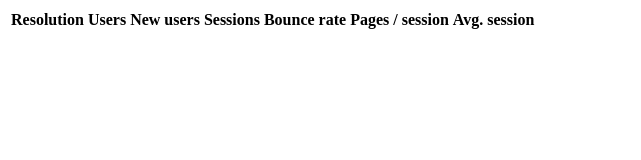
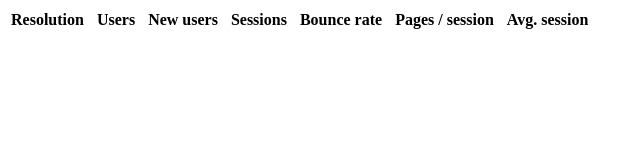
Before and after one commit to sbarrack/electron-js-insight-tool, a website: page base.html in a window 1280 px wide. Shown: the whole page, without its empty margins (0-641 px from the left). Drawn offline with Linux system fonts and the light colour scheme.

Commit message:
small style tweak

```diff
--- a/base.html
+++ b/base.html
@@ -6,12 +6,17 @@
   <meta name="viewport" content="width=device-width, initial-scale=1">
 
   <style>
-    td:nth-of-type(7n + 1) {
+    th {
       text-align: left;
     }
 
     td {
       text-align: right;
+    }
+
+    th,
+    td {
+      padding-right: 10px;
     }
   </style>
 </head>
```
